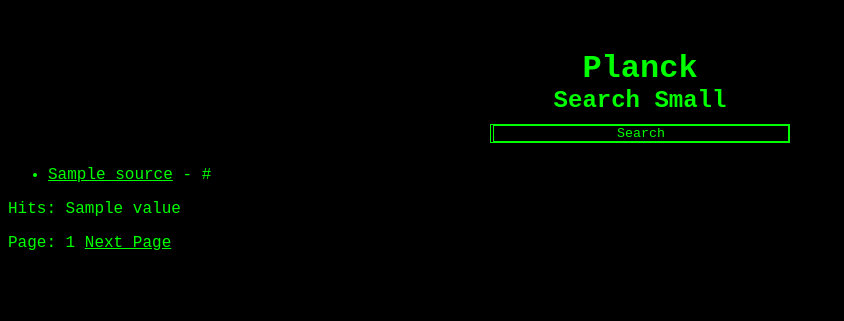
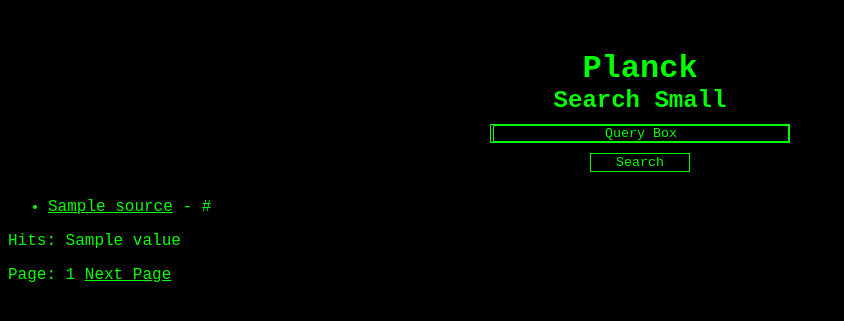
Before and after one commit to judges119/search, a Django app: template frontend/search/templates/search.html in a window 1280 px wide. Shown: the top 321 px of the page, without its empty margins (0-844 px from the left). Run offline with Django 3.2, Linux system fonts and the light colour scheme; the template is opened without the code that fills it: most values are stand-ins (such as "Sample title", 1, 10 or a date in 2020).

Commit message:
better use of templates, and search button

```diff
--- a/frontend/search/static/css/styles.css
+++ b/frontend/search/static/css/styles.css
@@ -24,12 +24,16 @@
     border: 1px solid #00FF00;
     width: 100%;
     text-align: center;
+    margin-bottom: 10px;
+}
+
+input[type="submit"] {
+    width: 100px;
 }
 
 .search {
     margin: auto;
     width: 300px;
-    height: 100px;
     margin-top: 50px;
     text-align: center;
 }
--- /dev/null
+++ b/frontend/search/templates/search-form.html
@@ -0,0 +1,10 @@
+<div class="search">
+    <h1>Planck</h1>
+    <h2>Search Small</h2>
+
+    <form method="GET" action="/search">
+        <input type="text" name="query" placeholder="Query Box" value="{{ query }}">
+
+        <input type="submit" value="Search">
+    </form>
+</div>
--- a/frontend/search/templates/search.html
+++ b/frontend/search/templates/search.html
@@ -1,14 +1,7 @@
 {% load dicts arithmetic %}
 {% include "head.html" %}
 
-<div class="search">
-    <h1>Planck</h1>
-    <h2>Search Small</h2>
-
-    <form method="GET" action="/search">
-        <input type="text" name="query" placeholder="Search" value="{{ query }}">
-    </form>
-</div>
+{% include "search-form.html" %}
 
 <ul>
     {% for hit in hits.hits %}
```
Also changed, not shown: frontend/search/templates/index.html (+1 -8 lines).
